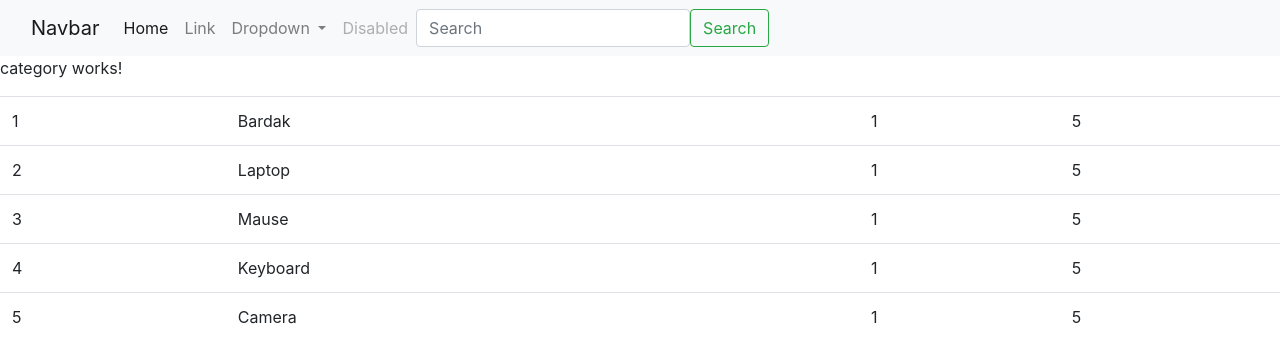
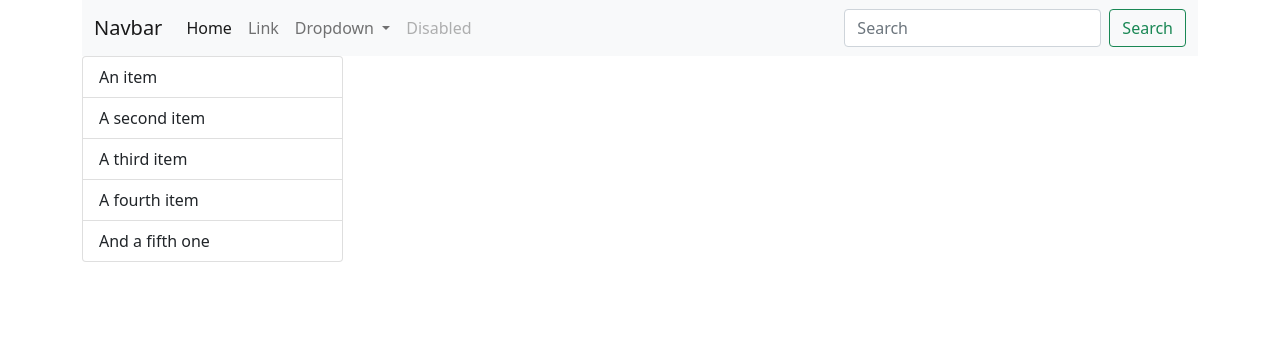
Before and after one commit to frknbltci/AngularFirst, an Angular app: page / in a window 1280 px wide. Shown: the top 362 px of the page. Built offline with nearby package versions, Linux system fonts and the light colour scheme.

Commit message:
created models and get datas

```diff
--- a/package.json
+++ b/package.json
@@ -19,7 +19,7 @@
     "@angular/platform-browser": "~11.2.4",
     "@angular/platform-browser-dynamic": "~11.2.4",
     "@angular/router": "~11.2.4",
-    "bootstrap": "^4.6.0",
+    "bootstrap": "^5.0.0-beta2",
     "rxjs": "~6.6.0",
     "tslib": "^2.0.0",
     "zone.js": "~0.11.3"
--- a/src/app/app.component.html
+++ b/src/app/app.component.html
@@ -1,15 +1,13 @@
-<!-- >Welcome to {{ title }}
+<div class="container">
+  <app-navi></app-navi>
+  <div class="row">
+    <div class="col-md-3">
+      <app-category></app-category>
+    </div>
+    <div class="col-md-9">
+      <app-product> </app-product>
+    </div>
+  </div>
 
-Hello {{ user }}
-
-{{ product1.productName }}
-<ul>
-
-  <li *ngFor="let product of products">{{ product.productName }}</li>
-</ul>
--->
-
-<app-navi></app-navi>
-<app-category></app-category>
-<app-product> </app-product>
-<router-outlet></router-outlet>
+  <router-outlet></router-outlet>
+</div>
--- a/src/app/components/category/category.component.html
+++ b/src/app/components/category/category.component.html
@@ -1 +1,7 @@
-<p>category works!</p>
+<ul class="list-group">
+  <li class="list-group-item">An item</li>
+  <li class="list-group-item">A second item</li>
+  <li class="list-group-item">A third item</li>
+  <li class="list-group-item">A fourth item</li>
+  <li class="list-group-item">And a fifth one</li>
+</ul>
--- a/src/app/components/product/product.component.ts
+++ b/src/app/components/product/product.component.ts
@@ -1,4 +1,5 @@
 import { Component, OnInit } from '@angular/core';
+import { Product } from 'src/app/models/product';
 
 @Component({
   selector: 'app-product',
@@ -7,13 +8,9 @@ import { Component, OnInit } from '@angular/core';
 })
 export class ProductComponent implements OnInit {
 
-  product1 = { productId: 1, productName: 'Bardak', categoryId: 1, unitPrice: 5 }
-  product2 = { productId: 2, productName: 'Laptop', categoryId: 1, unitPrice: 5 }
-  product3 = { productId: 3, productName: 'Mause', categoryId: 1, unitPrice: 5 }
-  product4 = { productId: 4, productName: 'Keyboard', categoryId: 1, unitPrice: 5 }
-  product5 = { productId: 5, productName: 'Camera', categoryId: 1, unitPrice: 5 }
 
-  products = [this.product1,this.product2,this.product3,this.product4,this.product5]
+
+  products: Product[] = [];
   constructor() { }
 
   ngOnInit(): void {
--- /dev/null
+++ b/src/app/models/category.ts
@@ -0,0 +1,4 @@
+export interface Category{
+    categoryId: number;
+    categoryName: string;
+}
--- /dev/null
+++ b/src/app/models/categoryResponseModel.ts
@@ -0,0 +1,6 @@
+import { Category } from "./category";
+import { ResponseModel } from "./responseModel";
+
+export interface CategoryResponseModel extends ResponseModel{
+    data: Category[];
+}
--- /dev/null
+++ b/src/app/models/product.ts
@@ -0,0 +1,7 @@
+export interface Product{
+    productId: number;
+    categoryId: number;
+    productName: string;
+    unitsInStock: number;
+    unitPrice: number;
+}
--- /dev/null
+++ b/src/app/models/responseModel.ts
@@ -0,0 +1,4 @@
+export interface ResponseModel{
+    succes: boolean,
+    message:string
+}
```
Also changed, not shown: src/app/models/productResponseModel.ts (added, +7 -0 lines), 1 other file (tests, documents, lock files or other folders).
